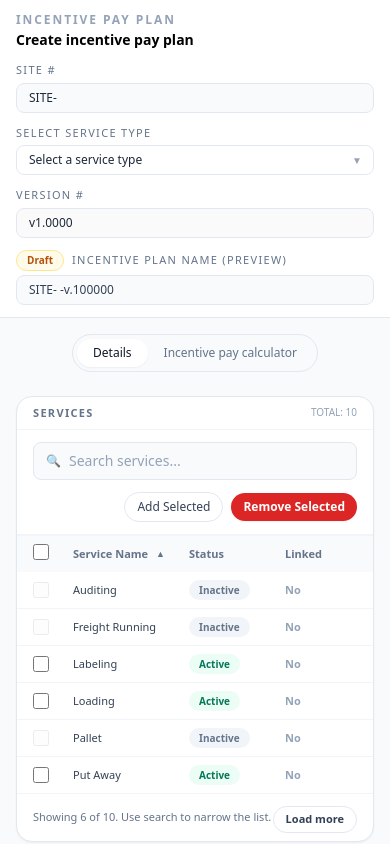
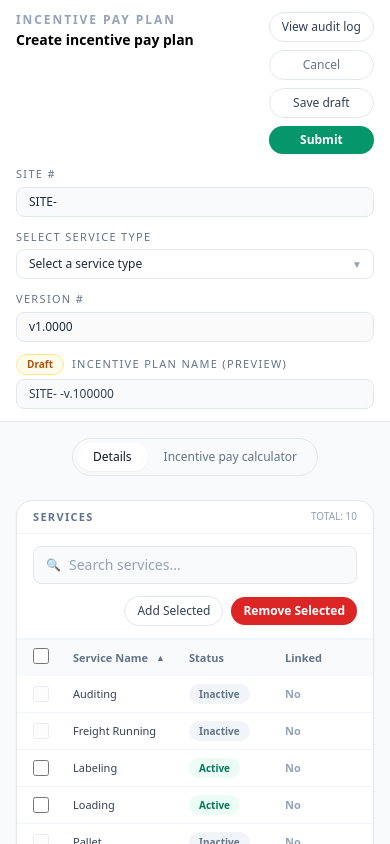
Before and after one commit to democapstone86/site-incentive-pay-plan, a React (Vite) app: page /createIncentive in a window 390 px wide. Shown: the top 844 px of the page. Built offline with nearby package versions, Linux system fonts and the light colour scheme.

Commit message:
Stack header actions on mobile and align title to top

```diff
--- a/src/pages/CreateIncentive.tsx
+++ b/src/pages/CreateIncentive.tsx
@@ -876,7 +876,7 @@ export default function CreateIncentivePayPlan() {
     <div className="min-h-screen bg-slate-50">
       <div className="sticky top-0 z-30 border-b border-slate-200 bg-white/90 backdrop-blur">
         <div className="mx-auto max-w-6xl px-4 md:px-6 lg:px-10">
-          <div className="flex items-center justify-between py-3">
+          <div className="flex items-start justify-between py-3 sm:items-center">
             <div className="space-y-0.5">
               <div className="text-xs font-semibold uppercase tracking-[0.16em] text-slate-400">
                 Incentive Pay Plan
@@ -886,7 +886,7 @@ export default function CreateIncentivePayPlan() {
               </div>
             </div>
 
-            <div className="hidden gap-2 sm:flex">
+            <div className="flex flex-col gap-2 sm:flex-row">
               <button
                 type="button"
                 onClick={() => navigate("/comingsoon")}
```
